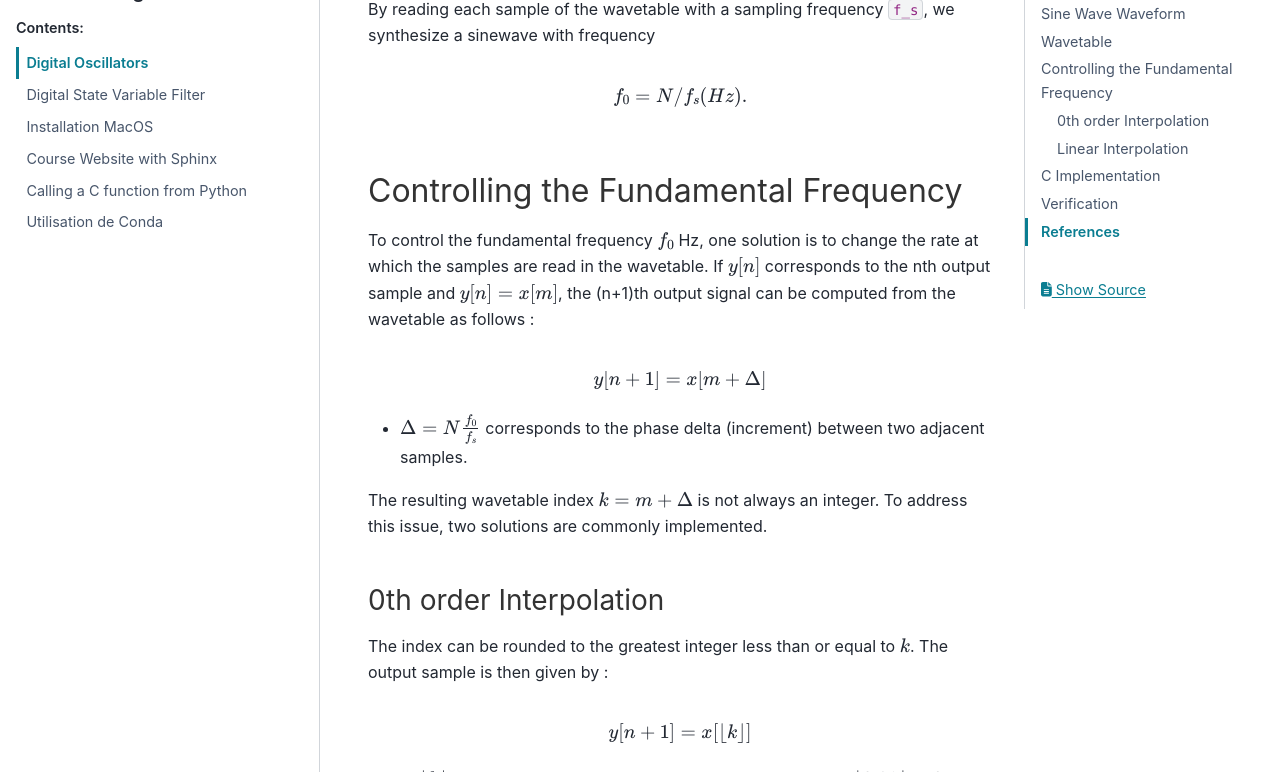
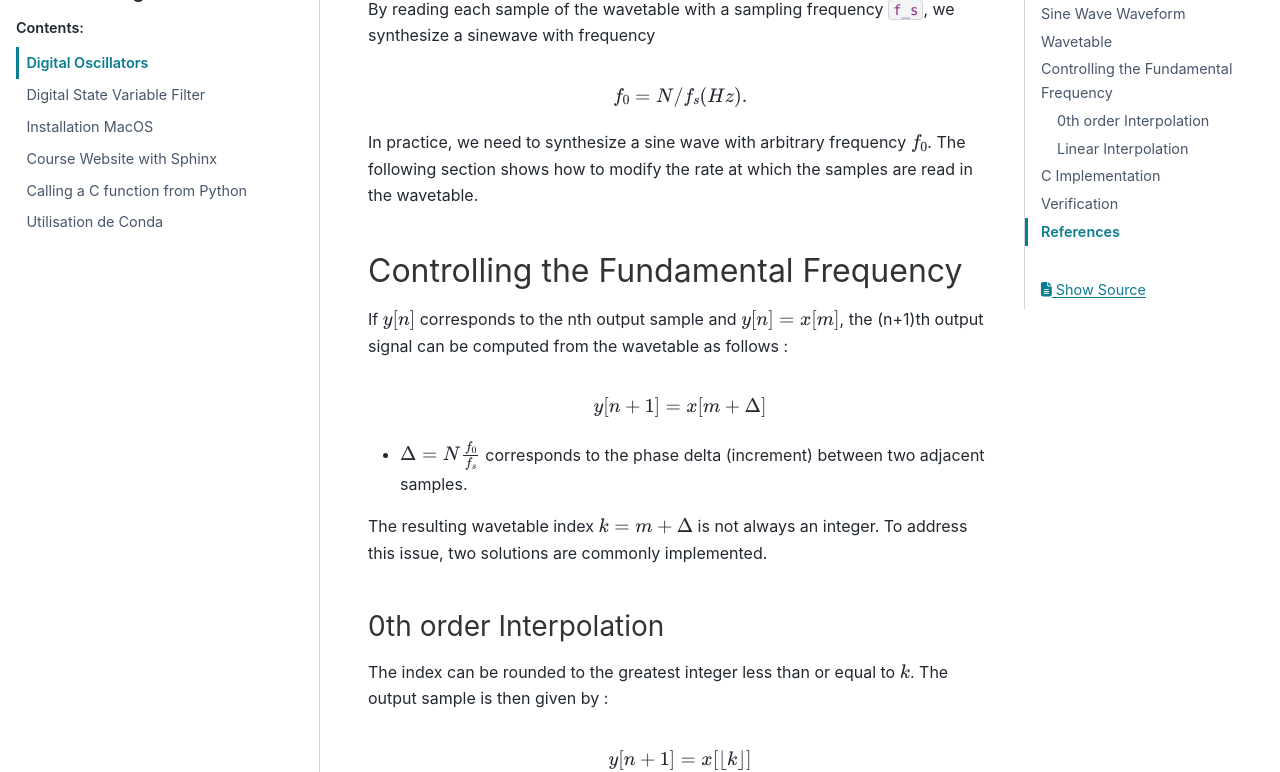
Before and after one commit to vincentchoqueuse/personal_website, a Sphinx documentation site: the page built from docs/source/tutorials/digital_oscillators.rst, in a window 1280 px wide and 900 px high, scrolled down 944 px, cut to the strip 128-900 px from the top of the window. Built offline with Sphinx 7.4.7 and the PyData theme 0.15.4, drawn with Linux system fonts in a browser that asks for light colours.

Commit message:
two tuto

```diff
--- a/docs/source/tutorials/digital_oscillators.rst
+++ b/docs/source/tutorials/digital_oscillators.rst
@@ -55,11 +55,13 @@
 
     f_{0}=N/f_s (Hz).
 
+In practice, we need to synthesize a sine wave with arbitrary frequency :math:`f_0`. The following section shows how
+to modify the rate at which the samples are read in the wavetable.
+
 Controlling the Fundamental Frequency
 -------------------------------------
 
-To control the fundamental frequency :math:`f_0` Hz, one solution is to change the rate at which the samples are
-read in the wavetable. If :math:`y[n]` corresponds to the nth output sample and  :math:`y[n] = x[m]`, the (n+1)th output signal can be computed from the wavetable as follows :
+If :math:`y[n]` corresponds to the nth output sample and  :math:`y[n] = x[m]`, the (n+1)th output signal can be computed from the wavetable as follows :
 
 .. math ::
 
```
